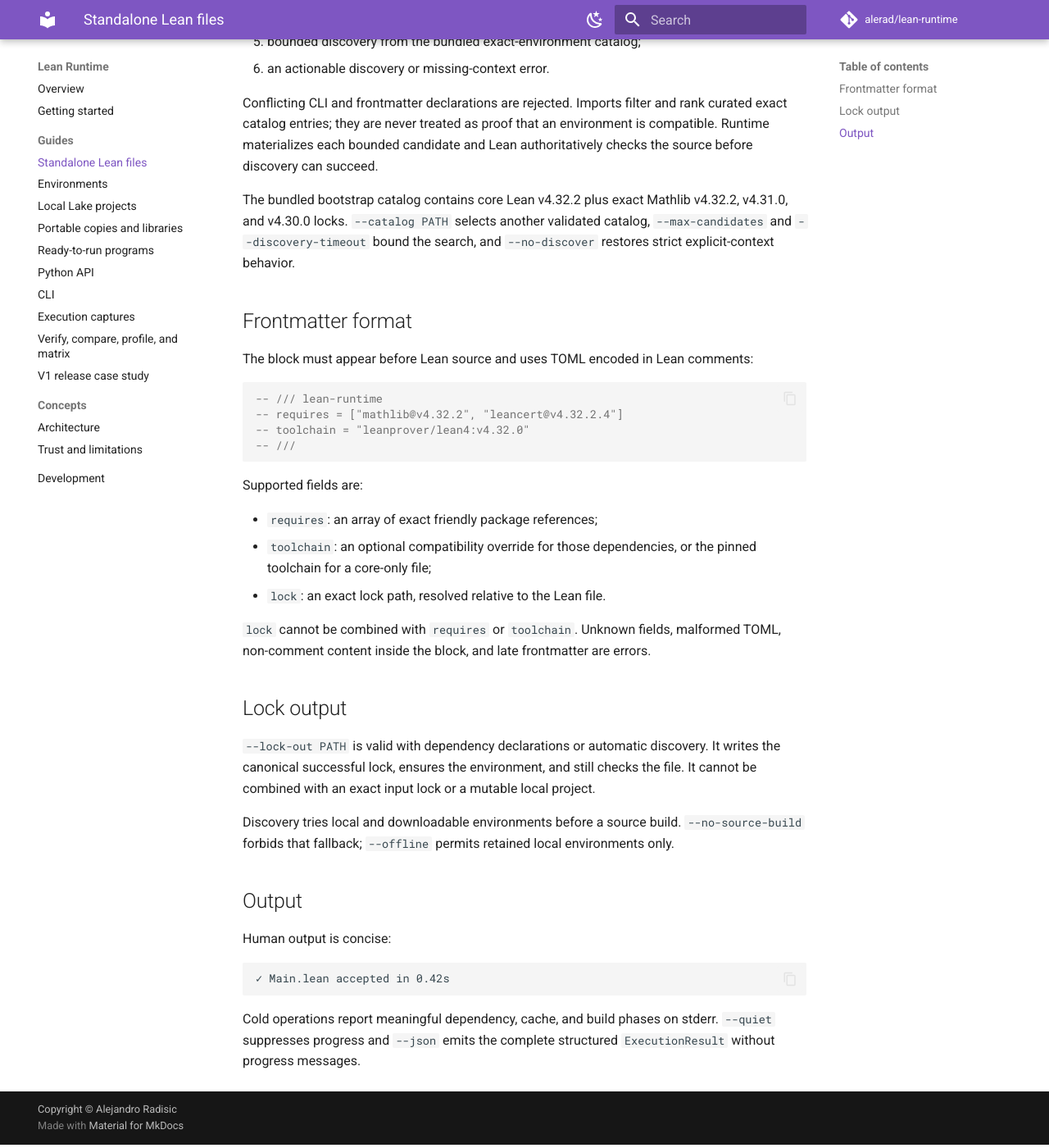
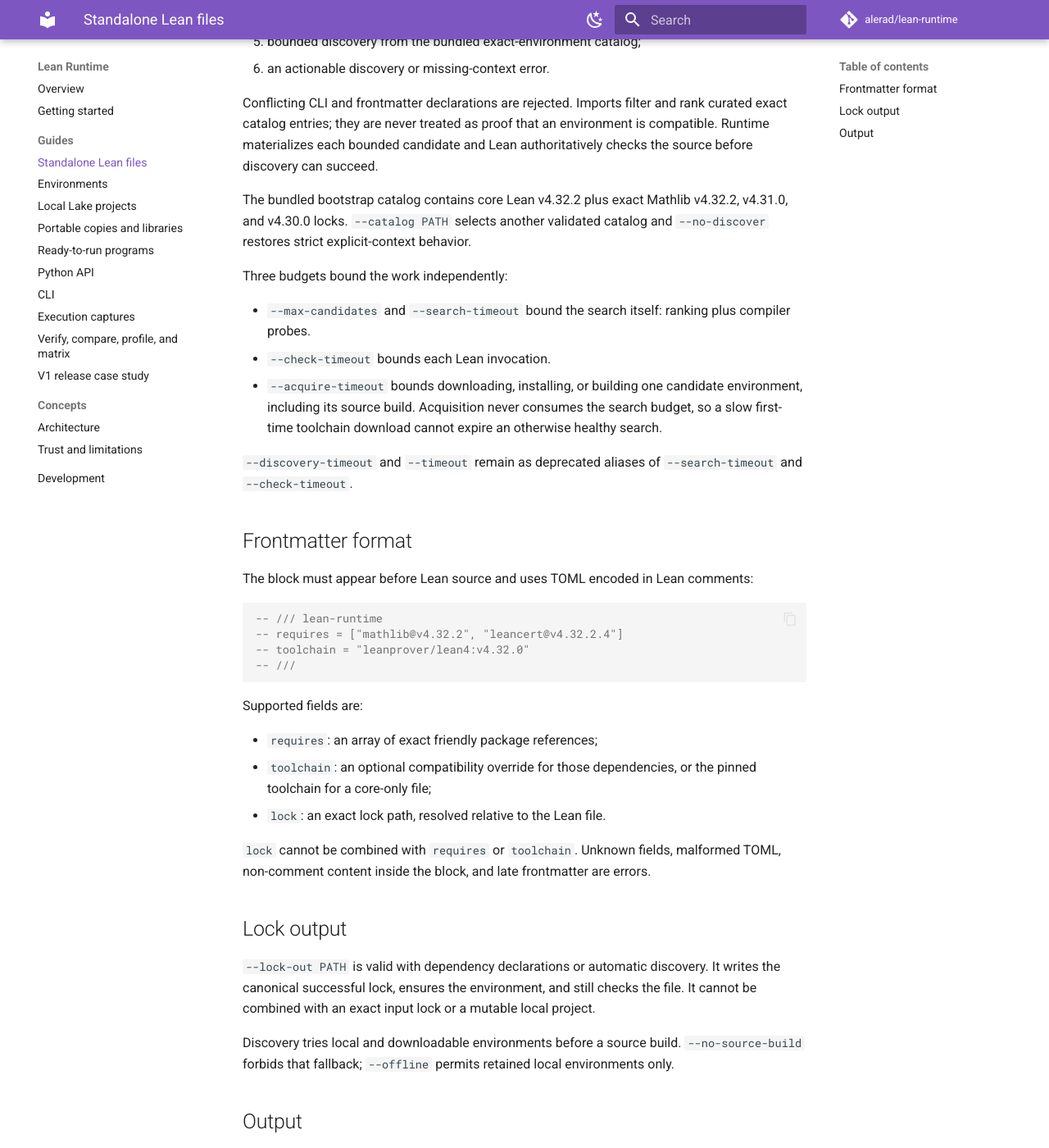
Before and after one commit to alerad/lean-runtime, an MkDocs documentation site: the page built from docs/standalone-files.md, in a window 1280 px wide and 1400 px high, scrolled down 318 px. Shown: the whole window at 82% size. Built offline with MkDocs 1.6.1 and Material for MkDocs 9.7.7, drawn with Linux system fonts in a browser that asks for light colours; comment, search, counter and statistics services are not loaded; some of the changed text lies outside the part shown.

Commit message:
Docs: three-budget discovery, core-only setup, and logical error paths in getting-started/standalone-files

````diff
--- a/docs/standalone-files.md
+++ b/docs/standalone-files.md
@@ -15,9 +15,21 @@ environment is compatible. Runtime materializes each bounded candidate and
 Lean authoritatively checks the source before discovery can succeed.
 
 The bundled bootstrap catalog contains core Lean v4.32.2 plus exact Mathlib
-v4.32.2, v4.31.0, and v4.30.0 locks. `--catalog PATH` selects another validated catalog,
-`--max-candidates` and `--discovery-timeout` bound the search, and
-`--no-discover` restores strict explicit-context behavior.
+v4.32.2, v4.31.0, and v4.30.0 locks. `--catalog PATH` selects another validated
+catalog and `--no-discover` restores strict explicit-context behavior.
+
+Three budgets bound the work independently:
+
+- `--max-candidates` and `--search-timeout` bound the search itself: ranking
+  plus compiler probes.
+- `--check-timeout` bounds each Lean invocation.
+- `--acquire-timeout` bounds downloading, installing, or building one
+  candidate environment, including its source build. Acquisition never
+  consumes the search budget, so a slow first-time toolchain download cannot
+  expire an otherwise healthy search.
+
+`--discovery-timeout` and `--timeout` remain as deprecated aliases of
+`--search-timeout` and `--check-timeout`.
 
 ## Frontmatter format
 
@@ -53,12 +65,21 @@ environments only.
 
 ## Output
 
-Human output is concise:
+Human output is concise, and error locations name the file you passed rather
+than an internal staging path:
 
 ```text
 ✓ Main.lean accepted in 0.42s
 ```
 
+```text
+proofs/Bad.lean:1:23: error: Type mismatch
+✗ proofs/Bad.lean rejected in 0.35s
+```
+
+Only the checked file's own path is rewritten; dependency paths in compiler
+output are shown as Lean printed them.
+
 Cold operations report meaningful dependency, cache, and build phases on
 stderr. `--quiet` suppresses progress and `--json` emits the complete structured
 `ExecutionResult` without progress messages.
````
Also changed, not shown: docs/getting-started.md (+12 -2 lines).
